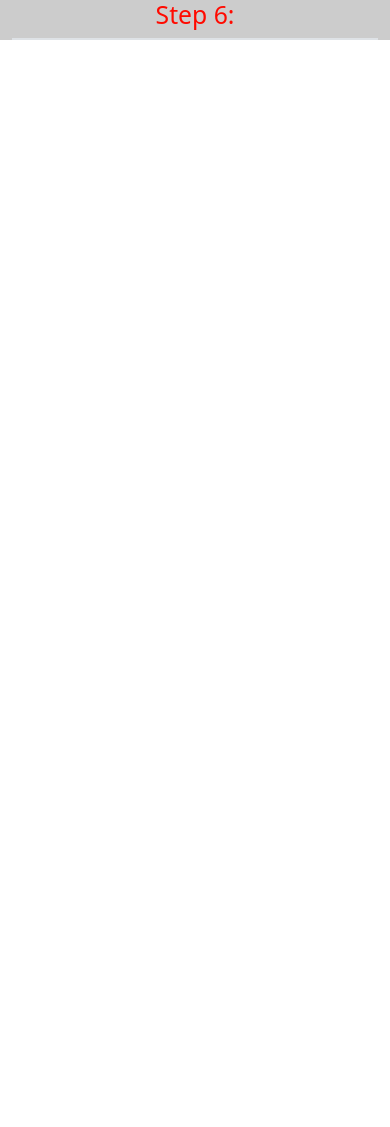
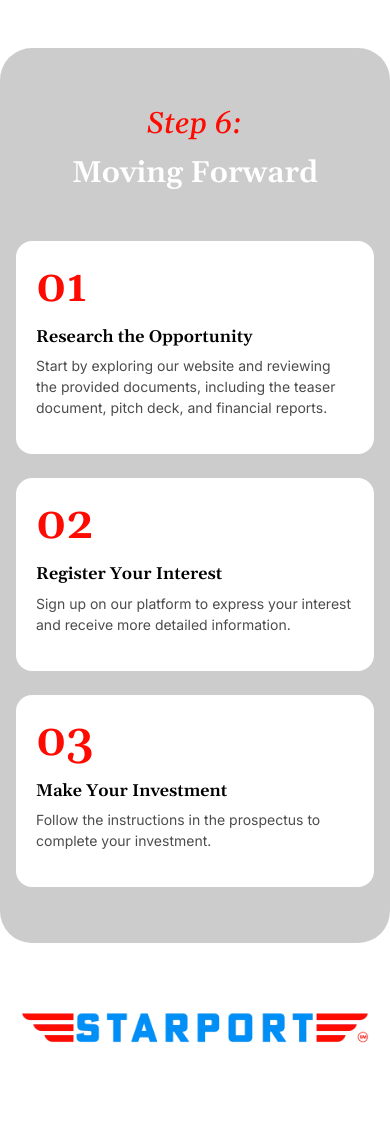
Before and after one commit to mayankpcp7/STARPORT, a plain HTML site: page index.html in a window 390 px wide. Before the commit the page ends 844 px from the top, so only its background shows below. Drawn offline with nearby package versions, Linux system fonts and the light colour scheme.

Commit message:
font size responsive

```diff
--- a/assets/css/root.css
+++ b/assets/css/root.css
@@ -15,6 +15,7 @@
   --text-gray: #cccccc;
   --text-purple: #630df3;
   --text-darkblue: #090e27;
+  --text-offwhite: #fefefe;
 }
 /* ====== FONT SIZE CLASSES =======*/
 .fs_xxl {
@@ -55,6 +56,9 @@
 .text_purple {
   color: var(--text-purple);
 }
+.text_offwhite {
+  color: var(--text-offwhite);
+}
 /* ======== BACKGROUND COLORS CLASSES ====== */
 .bg_red {
   background-color: var(--text-red);
@@ -70,6 +74,9 @@
 }
 .bg_gray {
   background-color: var(--text-gray);
+}
+.bg_offwhite {
+  background-color: var(--text-offwhite);
 }
 /* ====== FONT FAMILY CLASSES =========== */
 .font_gelasio {
@@ -95,10 +102,6 @@
 .leading_152 {
   line-height: 152%;
 }
-/* ===== CUSTOM CONTAINER ===== */
-.custom_container {
-  max-width: 1172px;
-}
 /* ====== COMMON CLASSES ===== */
 .section_width {
   max-width: 1290px;
@@ -112,3 +115,59 @@
 .radius_32 {
   border-radius: 32px;
 }
+.section_spacing {
+  margin-top: 75px;
+}
+/* ===== CUSTOM CONTAINER ===== */
+@media (min-width: 1399.98px) {
+  .custom_container {
+    max-width: 1172px !important;
+  }
+}
+@media (max-width: 1199.98px) {
+  .section_spacing {
+    margin-top: 70px;
+  }
+  :root {
+    --fs-xxl: 55px;
+    --fs-xl: 38px;
+    --fs-lg: 20px;
+    --fs-md: 19px;
+  }
+}
+@media (max-width: 991.98px) {
+  .section_spacing {
+    margin-top: 65px;
+  }
+  :root {
+    --fs-xxl: 50px;
+    --fs-xl: 35px;
+    --fs-lg: 19px;
+    --fs-md: 18px;
+    --fs-sm: 16px;
+  }
+}
+@media (max-width: 767.98px) {
+  .section_spacing {
+    margin-top: 60px;
+  }
+  :root {
+    --fs-xxl: 48px;
+    --fs-xl: 32px;
+    --fs-lg: 18px;
+    --fs-md: 17px;
+    --fs-sm: 15px;
+  }
+}
+@media (max-width: 575.98px) {
+  .section_spacing {
+    margin-top: 48px;
+  }
+   :root {
+    --fs-xxl: 45px;
+    --fs-xl: 30px;
+    --fs-lg: 17px;
+    --fs-md: 16px;
+    --fs-sm: 14px;
+  }
+}
--- a/assets/css/style.css
+++ b/assets/css/style.css
@@ -2,3 +2,19 @@
   text-decoration: none !important;
   list-style-type: none !important;
 }
+
+.radius_16 {
+  border-radius: 16px;
+}
+.opacity_70 {
+  opacity: 70%;
+}
+.footer_logo {
+  max-width: 444px;
+}
+.cards_shadow:hover {
+  box-shadow: 8px 8px rgba(0, 0, 0, 0.5);
+}
+.duration_300 {
+  transition: all 300ms linear;
+}
--- a/index.html
+++ b/index.html
@@ -36,18 +36,49 @@
 </head>
 
 <body>
-    <section class="section_width bg_gray">
-        <div class="custom_container container">
-            <h2 class="text-center font_galasio fw-medium text_red">Step 6:</h2>
-            <div class="row">
-                <div class="col-md-4 col-sm-6">
-                    <div class="flex flex-col bg-white radius_16 border">
-
+    <section class="section_width section_spacing py-5 bg_gray mx-auto radius_32">
+        <div class="custom_container py-2 container mx-auto px-3">
+            <p class="text-center font_gelasio fst-italic fs_xl leading_135 fw-medium text_red mb-0">Step 6:</p>
+            <h2 class="text-white text-center fs_xl font_gelasio leading_135 mt-2 fw-semibold mb-0">Moving Forward</h2>
+            <div class="row mt-5">
+                <div class="col-lg-4 col-sm-6">
+                    <div class="flex flex-col h-100 p_20 bg-white radius_16 cards_shadow duration_300">
+                        <p class="tex-start text_red font_gelasio fw-semibold fs_xxl leading_120 mb-0 pb-2 mb-1">01</p>
+                        <h4 class="text-black font_gelasio fs_lg fw-semibold text-start">Research the Opportunity</h4>
+                        <p
+                            class="text-start text_offblack opacity-70 font_inter fw-normal fs_sm opacity_70 leading_150">
+                            Start by exploring our website and reviewing the
+                            provided documents, including the teaser
+                            document, pitch deck, and
+                            financial reports.</p>
+                    </div>
+                </div>
+                <div class="col-lg-4 col-sm-6 pt-4 pt-sm-0">
+                    <div class="flex flex-col h-100 p_20 bg-white radius_16 cards_shadow duration_300">
+                        <p class="tex-start text_red font_gelasio fw-semibold fs_xxl leading_120 mb-0 pb-2 mb-1">02</p>
+                        <h4 class="text-black font_gelasio fs_lg fw-semibold text-start">Register Your Interest</h4>
+                        <p
+                            class="text-start text_offblack opacity-70 font_inter fw-normal fs_sm opacity_70 leading_150">
+                            Sign up on our platform to express your interest and receive more detailed information.</p>
+                    </div>
+                </div>
+                <div class="col-lg-4 col-sm-6 pt-4 pt-lg-0">
+                    <div class="flex flex-col h-100 p_20 bg-white radius_16 cards_shadow duration_300">
+                        <p class="tex-start text_red font_gelasio fw-semibold fs_xxl leading_120 mb-0 pb-2 mb-1">03</p>
+                        <h4 class="text-black font_gelasio fs_lg fw-semibold text-start">Make Your Investment</h4>
+                        <p
+                            class="text-start text_offblack opacity-70 font_inter fw-normal fs_sm opacity_70 leading_150">
+                            Follow the instructions in the prospectus to complete your investment.</p>
                     </div>
                 </div>
             </div>
         </div>
     </section>
+    <!-- ==================================== FOOTER ================================ -->
+    <footer class="section_spacing pb-5 mb-4 custom_container container">
+        <a class="d-flex justify-content-center pb-3 align-items-center" href="/index.html" aria-label="logo"><img
+                class="w-100 footer_logo mx-auto" src="/assets/images/webp/logo.webp" alt="logo"></a>
+    </footer>
     <script src="https://cdn.jsdelivr.net/npm/bootstrap@5.3.3/dist/js/bootstrap.bundle.min.js"
         integrity="sha384-YvpcrYf0tY3lHB60NNkmXc5s9fDVZLESaAA55NDzOxhy9GkcIdslK1eN7N6jIeHz"
         crossorigin="anonymous"></script>
```
Also changed, not shown: assets/images/png/logo.png (added), assets/images/webp/logo.webp (added).
